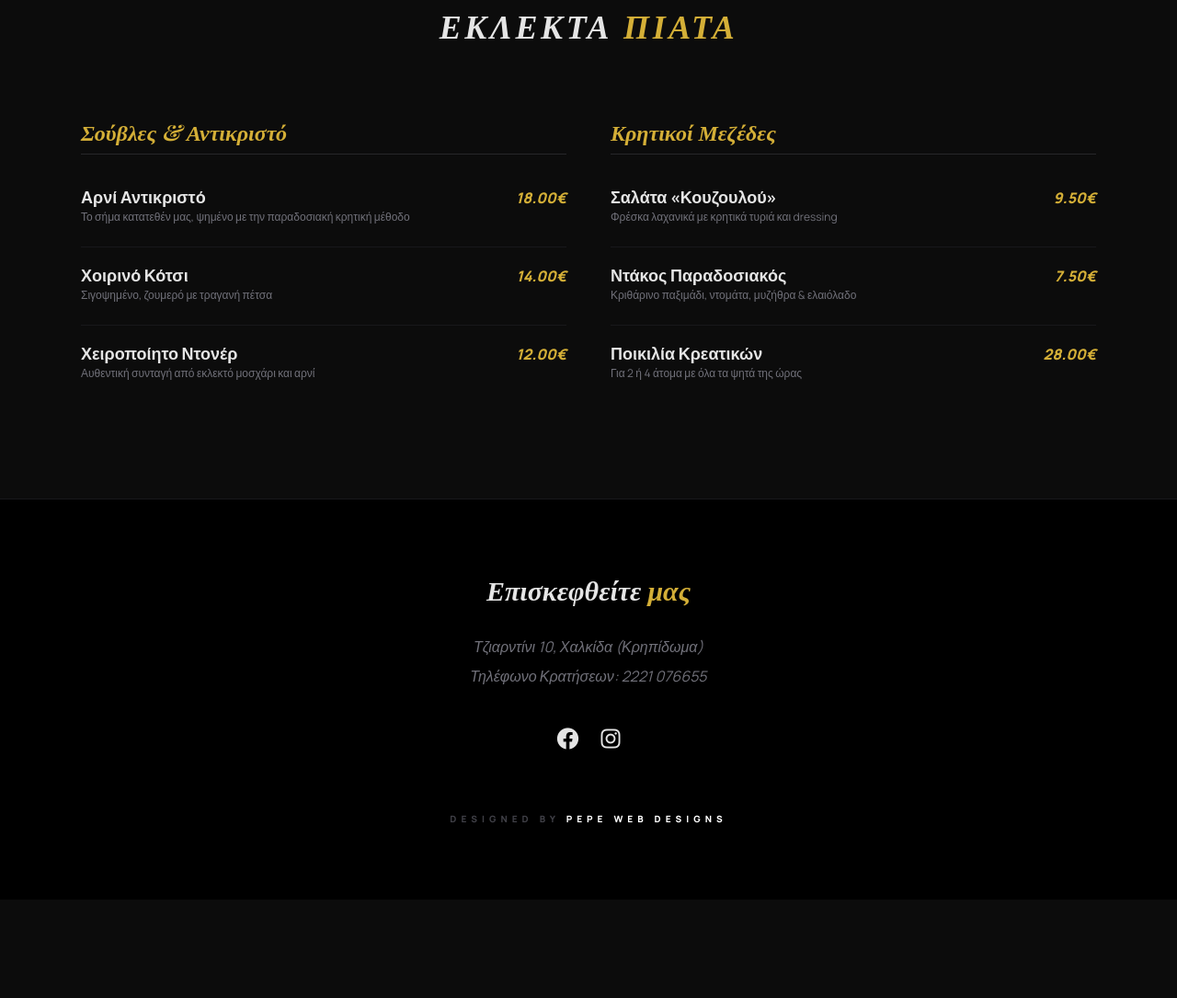
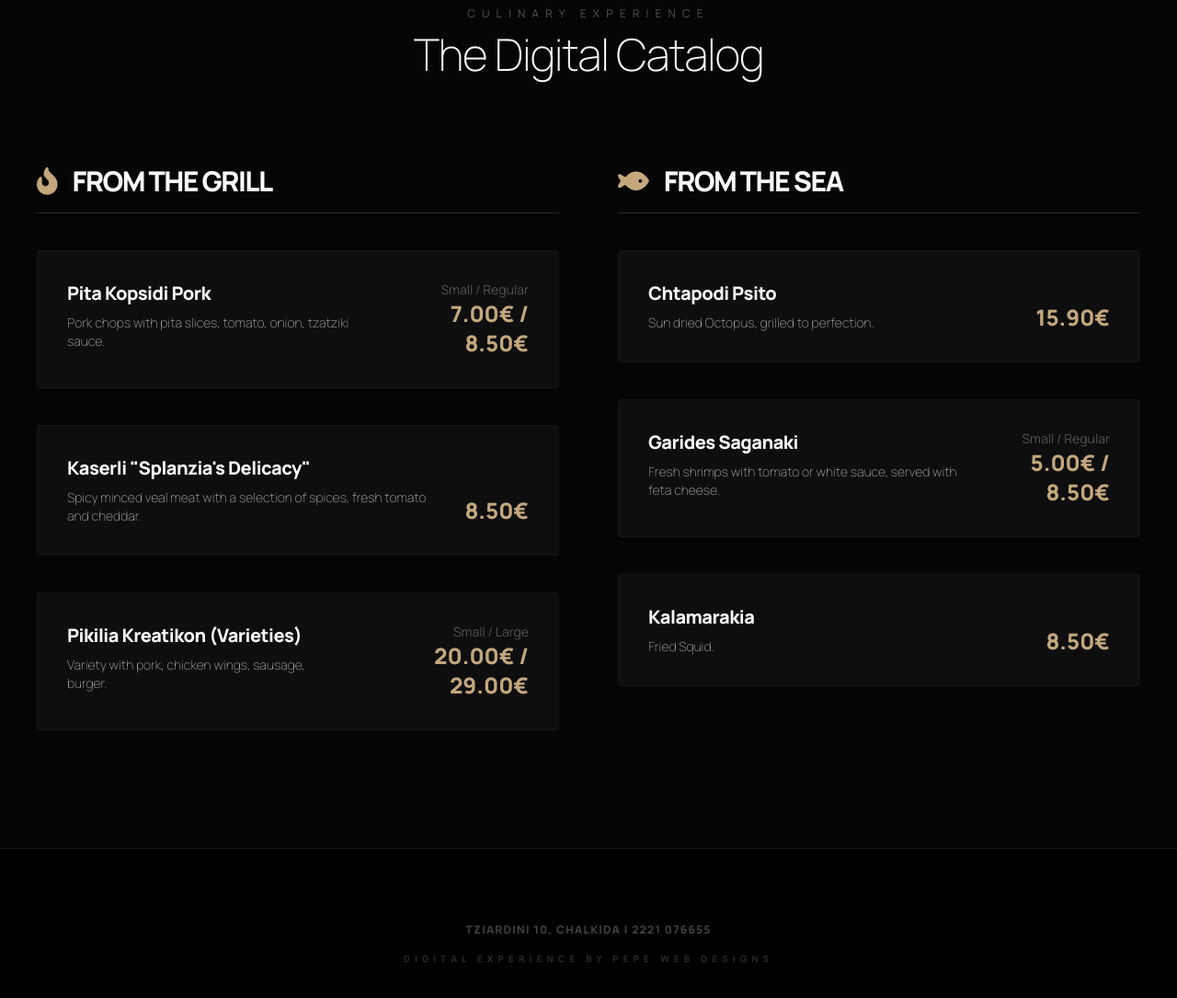
Before and after one commit to Greek-Business/ToMerikladiko, a plain HTML site: page index.html in a window 1280 px wide. Shown: the part 921-2006 px from the top of the page at 92% size. Before the commit the page ends 1899 px from the top, so only its background shows below. Drawn offline with nearby package versions, Linux system fonts and the light colour scheme; a web font is replaced by a local one.

Commit message:
Meraklidiko

```diff
--- a/index.html
+++ b/index.html
@@ -3,94 +3,152 @@
 <head>
     <meta charset="UTF-8">
     <meta name="viewport" content="width=device-width, initial-scale=1.0">
-    <title>Το Μερακλίδικο | Αυθεντικές Γεύσεις Χαλκίδα</title>
+    <title>Το Μερακλίδικο | Premium Grill & Seafood Chalkida</title>
     <script src="https://cdn.tailwindcss.com"></script>
     <link rel="stylesheet" href="https://cdnjs.cloudflare.com/ajax/libs/font-awesome/6.0.0/css/all.min.css">
     <link href="https://unpkg.com/aos@2.3.1/dist/aos.css" rel="stylesheet">
     <style>
-        @import url('https://fonts.googleapis.com/css2?family=Playfair+Display:ital,wght@0,700;1,700&family=Manrope:wght@300;400;800&display=swap');
-        body { font-family: 'Manrope', sans-serif; background-color: #0c0c0c; color: #e5e5e5; scroll-behavior: smooth; }
-        h1, h2, h3 { font-family: 'Playfair Display', serif; }
-        .accent { color: #d4af37; } /* Gold/Bronze accent */
-        .bg-card { background: #161616; border: 1px solid #222; transition: 0.4s; }
-        .bg-card:hover { border-color: #d4af37; transform: translateY(-5px); }
-        .hero-overlay { background: linear-gradient(to bottom, rgba(0,0,0,0.3), #0c0c0c); }
+        @import url('https://fonts.googleapis.com/css2?family=Cinzel+Decorative:wght@700&family=Manrope:wght@200;400;800&display=swap');
+
+        body { font-family: 'Manrope', sans-serif; background-color: #050505; color: #fafafa; scroll-behavior: smooth; overflow-x: hidden; }
+        h1 { font-family: 'Cinzel Decorative', serif; }
+        .accent { color: #c4a77d; } /* Premium Bronze/Gold */
+        .bg-accent { background-color: #c4a77d; }
+
+        /* Smooth Scrolling Card Effect */
+        .menu-card {
+            background: rgba(20, 20, 20, 0.6);
+            backdrop-blur: 10px;
+            border: 1px solid rgba(255,255,255,0.03);
+            border-radius: 4px;
+            transition: all 0.5s cubic-bezier(0.4, 0, 0.2, 1);
+        }
+        .menu-card:hover {
+            border-color: #c4a77d;
+            transform: translateY(-8px) scale(1.01);
+            box-shadow: 0 20px 40px rgba(196, 167, 125, 0.1);
+        }
+
+        /* Video Background Overlay */
+        .video-docker video { min-width: 100%; min-height: 100%; object-fit: cover; }
+        .video-docker::after {
+            content: "";
+            position: absolute;
+            width: 100%; height: 100%;
+            top: 0; left: 0;
+            background: rgba(0, 0, 0, 0.7);
+            z-index: 1;
+        }
+        .hero-content { z-index: 2; }
+
+        /* Floating Call Button */
+        .call-float {
+            position: fixed;
+            bottom: 30px;
+            right: 30px;
+            z-index: 100;
+            transition: all 0.3s;
+        }
+        .call-float:hover { transform: scale(1.1); }
     </style>
 </head>
 <body>
 
-    <nav class="fixed w-full z-50 bg-black/80 backdrop-blur-md border-b border-white/5 px-8 py-4 flex justify-between items-center">
-        <div class="text-2xl font-bold italic uppercase tracking-tighter">Το <span class="accent">Μερακλίδικο</span></div>
-        <a href="tel:2221076655" class="bg-white text-black px-6 py-2 rounded-full font-bold text-sm hover:bg-[#d4af37] transition">ΚΛΗΣΗ</a>
-    </nav>
-
-    <header class="relative h-screen flex items-center justify-center text-center px-6">
-        <img src="https://images.unsplash.com/photo-1544148103-0773bf10d330?auto=format&fit=crop&w=1920&q=80" class="absolute inset-0 w-full h-full object-cover" alt="Grill">
-        <div class="absolute inset-0 hero-overlay"></div>
-        <div class="relative z-10" data-aos="zoom-out" data-aos-duration="1500">
-            <h1 class="text-6xl md:text-8xl font-bold mb-4 italic">Μεράκι & <span class="accent">Παράδοση</span></h1>
-            <p class="text-xl text-zinc-400 max-w-2xl mx-auto mb-10 font-light">Από την Κρήτη στην καρδιά της Χαλκίδας. Αυθεντικό αντικριστό, χειροποίητο ντονέρ και εκλεκτά κρέατα στα κάρβουνα.</p>
-            <div class="flex flex-col md:flex-row gap-4 justify-center uppercase font-bold tracking-widest text-xs">
-                <a href="#menu" class="bg-[#d4af37] text-black px-10 py-4 rounded-sm hover:bg-white transition">Δειτε το μενου</a>
-                <a href="https://www.google.com/maps/dir/?api=1&destination=Το+Μερακλίδικο+Χαλκίδα" target="_blank" class="border border-white/20 px-10 py-4 rounded-sm hover:bg-white hover:text-black transition">Οδηγιες</a>
-            </div>
+    <header class="relative flex items-center justify-center h-screen overflow-hidden video-docker">
+        <video autoplay loop muted playsinline class="absolute z-10 w-auto min-w-full min-h-full max-w-none">
+            <source src="https://player.vimeo.com/external/494101141.hd.mp4?s=86790a9860b73e86c0c1692482319207e3c3b036&profile_id=175" type="video/mp4" />
+            Your browser does not support the video tag.
+        </video>
+        <div class="relative hero-content text-center px-6" data-aos="zoom-out" data-aos-duration="2000">
+            <p class="text-xs uppercase tracking-[0.5em] text-zinc-500 mb-4">Chalkida, Greece</p>
+            <h1 class="text-7xl md:text-9xl font-bold accent tracking-tighter mb-10">Το Μερακλίδικο</h1>
+            <a href="#menu" class="border border-[#c4a77d] accent text-xs uppercase tracking-widest px-12 py-5 rounded-full hover:bg-[#c4a77d] hover:text-black transition-allDuration">
+                Discover the Menu
+            </a>
         </div>
     </header>
 
-    <section id="menu" class="py-32 px-6 max-w-6xl mx-auto">
-        <h2 class="text-4xl font-bold italic text-center mb-20 uppercase tracking-widest">Εκλεκτά <span class="accent">Πιάτα</span></h2>
+    <section id="menu" class="py-32 px-4 md:px-10 max-w-screen-2xl mx-auto">
+        <div class="text-center mb-24" data-aos="fade-up">
+            <h2 class="text-xs uppercase tracking-[0.6em] text-zinc-600 mb-3">Culinary Experience</h2>
+            <p class="text-5xl font-light tracking-tight">The Digital Catalog</p>
+        </div>
 
-        <div class="grid grid-cols-1 md:grid-cols-2 gap-12">
-            <div data-aos="fade-right">
-                <h3 class="text-2xl font-bold accent mb-8 border-b border-zinc-800 pb-2 italic">Σούβλες & Αντικριστό</h3>
-                <div class="space-y-6">
-                    <div class="flex justify-between items-baseline">
-                        <div>
-                            <p class="font-bold text-lg">Αρνί Αντικριστό</p>
-                            <p class="text-xs text-zinc-500">Το σήμα κατατεθέν μας, ψημένο με την παραδοσιακή κρητική μέθοδο</p>
+        <div class="grid grid-cols-1 xl:grid-cols-2 gap-16">
+
+            <div class="space-y-10" data-aos="fade-right">
+                <div class="flex items-center gap-4 border-b border-zinc-800 pb-4 mb-10">
+                    <i class="fas fa-fire-alt text-3xl accent"></i>
+                    <h3 class="text-3xl font-bold tracking-tighter uppercase">From The Grill</h3>
                 </div>
-                        <span class="accent font-bold italic">18.00€</span>
+
+                <div class="menu-card p-8 flex justify-between gap-6">
+                    <div class="space-y-2">
+                        <p class="text-xl font-bold tracking-tight">Pita Kopsidi Pork</p>
+                        <p class="text-sm text-zinc-400 font-light max-w-md">Pork chops with pita slices, tomato, onion, tzatziki sauce.</p>
                     </div>
-                    <div class="flex justify-between items-baseline border-t border-zinc-900 pt-4">
-                        <div>
-                            <p class="font-bold text-lg">Χοιρινό Κότσι</p>
-                            <p class="text-xs text-zinc-500">Σιγοψημένο, ζουμερό με τραγανή πέτσα</p>
+                    <div class="text-right">
+                        <span class="text-sm text-zinc-600 block">Small / Regular</span>
+                        <span class="text-2xl font-black accent">7.00€ / 8.50€</span>
                     </div>
-                        <span class="accent font-bold italic">14.00€</span>
                 </div>
-                    <div class="flex justify-between items-baseline border-t border-zinc-900 pt-4">
-                        <div>
-                            <p class="font-bold text-lg">Χειροποίητο Ντονέρ</p>
-                            <p class="text-xs text-zinc-500">Αυθεντική συνταγή από εκλεκτό μοσχάρι και αρνί</p>
+
+                <div class="menu-card p-8 flex justify-between gap-6">
+                    <div class="space-y-2">
+                        <p class="text-xl font-bold tracking-tight">Kaserli "Splanzia's Delicacy"</p>
+                        <p class="text-sm text-zinc-400 font-light max-w-md">Spicy minced veal meat with a selection of spices, fresh tomato and cheddar.</p>
                     </div>
-                        <span class="accent font-bold italic">12.00€</span>
+                    <div class="text-right mt-auto">
+                        <span class="text-2xl font-black accent">8.50€</span>
+                    </div>
+                </div>
+
+                <div class="menu-card p-8 flex justify-between gap-6">
+                    <div class="space-y-2">
+                        <p class="text-xl font-bold tracking-tight">Pikilia Kreatikon (Varieties)</p>
+                        <p class="text-sm text-zinc-400 font-light max-w-md">Variety with pork, chicken wings, sausage, burger.</p>
+                    </div>
+                    <div class="text-right">
+                        <span class="text-sm text-zinc-600 block">Small / Large</span>
+                        <span class="text-2xl font-black accent">20.00€ / 29.00€</span>
                     </div>
                 </div>
             </div>
 
-            <div data-aos="fade-left">
-                <h3 class="text-2xl font-bold accent mb-8 border-b border-zinc-800 pb-2 italic">Κρητικοί Μεζέδες</h3>
-                <div class="space-y-6">
-                    <div class="flex justify-between items-baseline">
-                        <div>
-                            <p class="font-bold text-lg">Σαλάτα «Κουζουλού»</p>
-                            <p class="text-xs text-zinc-500">Φρέσκα λαχανικά με κρητικά τυριά και dressing</p>
+            <div class="space-y-10" data-aos="fade-left">
+                <div class="flex items-center gap-4 border-b border-zinc-800 pb-4 mb-10">
+                    <i class="fas fa-fish text-3xl accent"></i>
+                    <h3 class="text-3xl font-bold tracking-tighter uppercase">From The Sea</h3>
                 </div>
-                        <span class="accent font-bold italic">9.50€</span>
+
+                <div class="menu-card p-8 flex justify-between gap-6">
+                    <div class="space-y-2">
+                        <p class="text-xl font-bold tracking-tight">Chtapodi Psito</p>
+                        <p class="text-sm text-zinc-400 font-light max-w-md">Sun dried Octopus, grilled to perfection.</p>
                     </div>
-                    <div class="flex justify-between items-baseline border-t border-zinc-900 pt-4">
-                        <div>
-                            <p class="font-bold text-lg">Ντάκος Παραδοσιακός</p>
-                            <p class="text-xs text-zinc-500">Κριθάρινο παξιμάδι, ντομάτα, μυζήθρα & ελαιόλαδο</p>
+                    <div class="text-right mt-auto">
+                        <span class="text-2xl font-black accent">15.90€</span>
                     </div>
-                        <span class="accent font-bold italic">7.50€</span>
                 </div>
-                    <div class="flex justify-between items-baseline border-t border-zinc-900 pt-4">
-                        <div>
-                            <p class="font-bold text-lg">Ποικιλία Κρεατικών</p>
-                            <p class="text-xs text-zinc-500">Για 2 ή 4 άτομα με όλα τα ψητά της ώρας</p>
+
+                <div class="menu-card p-8 flex justify-between gap-6">
+                    <div class="space-y-2">
+                        <p class="text-xl font-bold tracking-tight">Garides Saganaki</p>
+                        <p class="text-sm text-zinc-400 font-light max-w-md">Fresh shrimps with tomato or white sauce, served with feta cheese.</p>
                     </div>
-                        <span class="accent font-bold italic">28.00€</span>
+                    <div class="text-right">
+                        <span class="text-sm text-zinc-600 block">Small / Regular</span>
+                        <span class="text-2xl font-black accent">5.00€ / 8.50€</span>
+                    </div>
+                </div>
+
+                 <div class="menu-card p-8 flex justify-between gap-6">
+                    <div class="space-y-2">
+                        <p class="text-xl font-bold tracking-tight">Kalamarakia</p>
+                        <p class="text-sm text-zinc-400 font-light max-w-md">Fried Squid.</p>
+                    </div>
+                    <div class="text-right mt-auto">
+                        <span class="text-2xl font-black accent">8.50€</span>
                     </div>
                 </div>
             </div>
@@ -98,23 +156,15 @@
     </section>
 
     <footer class="bg-black py-20 px-6 border-t border-zinc-900 text-center">
-        <div class="max-w-4xl mx-auto">
-            <h2 class="text-3xl font-bold italic mb-8">Επισκεφθείτε <span class="accent">μας</span></h2>
-            <p class="text-zinc-500 mb-2 italic">Τζιαρντίνι 10, Χαλκίδα (Κρηπίδωμα)</p>
-            <p class="text-zinc-500 mb-10 italic">Τηλέφωνο Κρατήσεων: 2221 076655</p>
-
-            <div class="flex justify-center gap-6 mb-16">
-                <a href="#" class="text-2xl hover:text-[#d4af37] transition"><i class="fab fa-facebook"></i></a>
-                <a href="#" class="text-2xl hover:text-[#d4af37] transition"><i class="fab fa-instagram"></i></a>
-            </div>
-
-            <p class="text-[10px] tracking-[0.5em] text-zinc-700 uppercase font-black">
-                Designed by <span class="text-white">Pepe Web Designs</span>
-            </p>
-        </div>
+        <p class="text-xs text-zinc-700 uppercase tracking-widest font-bold">Tziardini 10, Chalkida | 2221 076655</p>
+        <p class="mt-4 text-[10px] text-zinc-800 uppercase font-black tracking-[0.5em]">Digital Experience by Pepe Web Designs</p>
     </footer>
 
+    <a href="tel:2221076655" class="call-float bg-accent text-black w-20 h-20 rounded-full flex items-center justify-center shadow-2xl shadow-[#c4a77d]/20 group">
+        <i class="fas fa-phone-alt text-2xl group-hover:animate-pulse"></i>
+    </a>
+
     <script src="https://unpkg.com/aos@2.3.1/dist/aos.js"></script>
-    <script>AOS.init({ duration: 1000, once: true });</script>
+    <script>AOS.init({ duration: 1200, once: false });</script>
 </body>
 </html>
```
Lines whose indentation alone changed are shown as unchanged.
